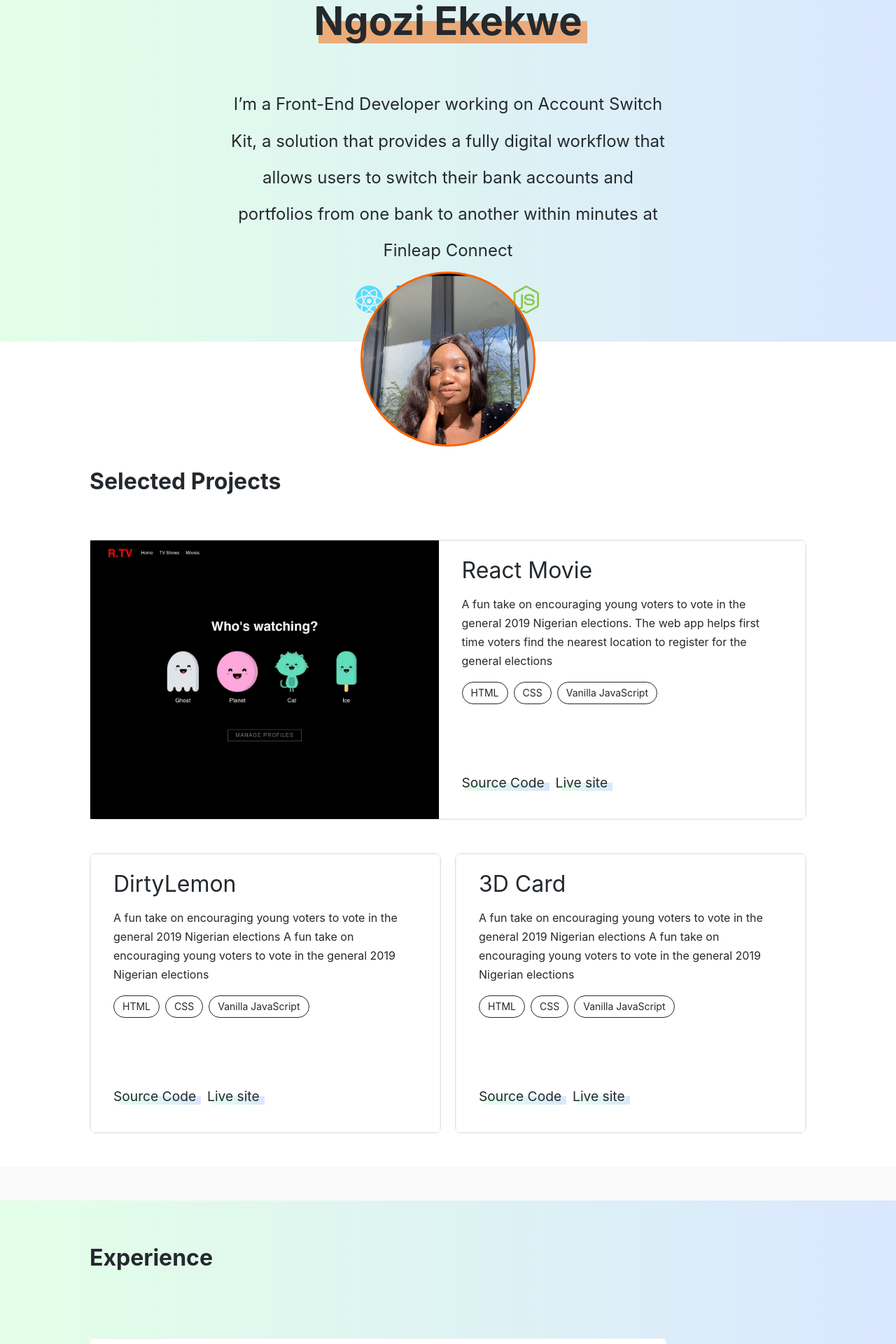
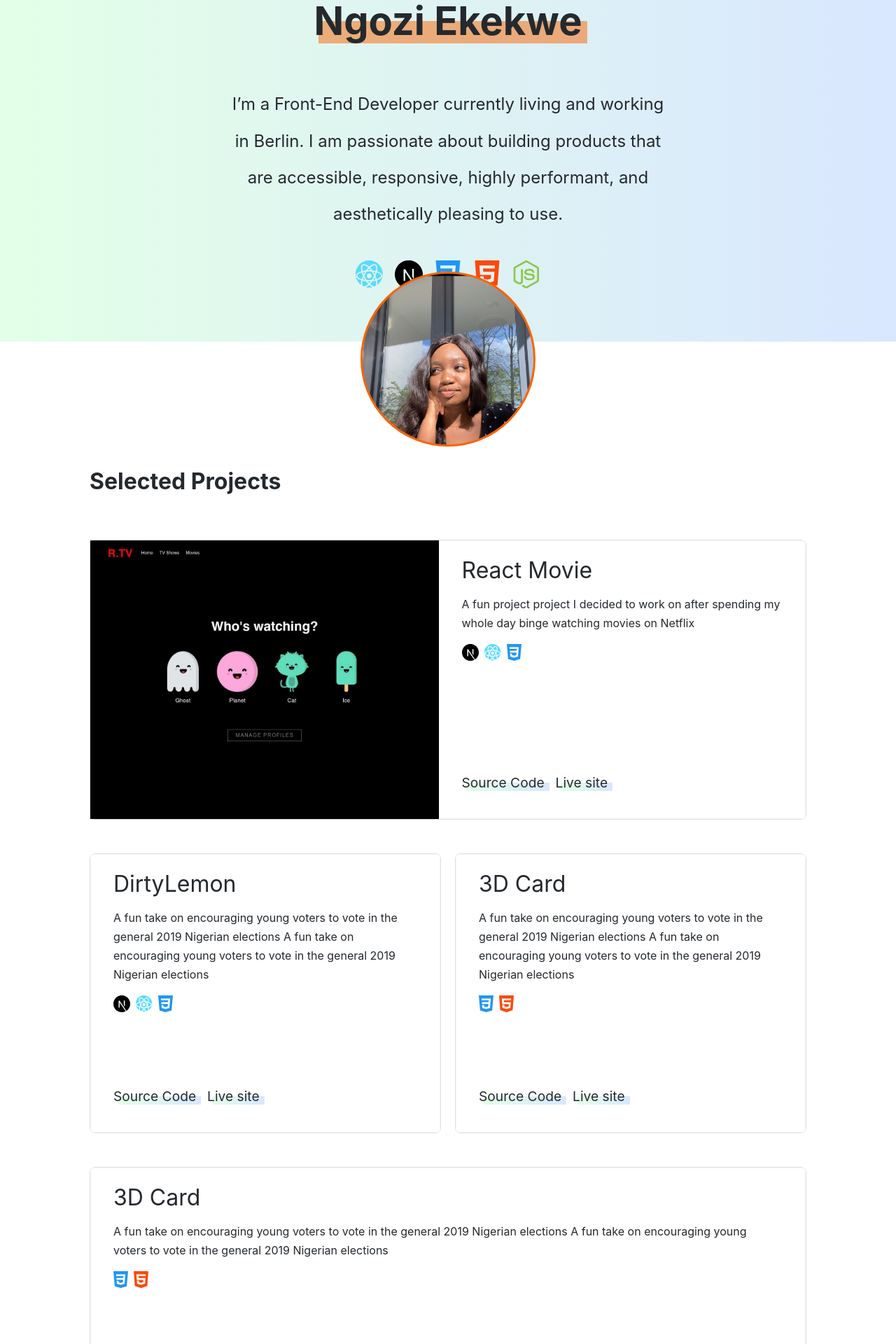
Before and after one commit to ngozi-ekekwe/ngozi.dev, a Next.js app: page / in a window 1280 px wide. Shown: the part 120-2040 px from the top of the page at 70% size. Built offline with nearby package versions, Linux system fonts and the light colour scheme.

Commit message:
add icons

```diff
--- a/components/Introduction.js
+++ b/components/Introduction.js
@@ -16,10 +16,9 @@
     let scrollTop = window.scrollY,
       minHeight = 0,
       logoHeight = Math.max(minHeight, 250 - scrollTop);
-    if(logoHeight === 0) {
-      profileRef.current.style.border = 'none';
-    }
-    else {
+    if (logoHeight === 0) {
+      profileRef.current.style.border = "none";
+    } else {
       profileRef.current.style.border = "3px solid #fa6400";
     }
     setLogoHeight(logoHeight);
@@ -30,18 +29,17 @@
         <Name>Ngozi Ekekwe</Name>
         <DescriptionWrapper>
           <Description>
-          I’m a Front-End Developer working on Account Switch Kit, a solution
-            that provides a fully digital workflow that allows users to switch
-            their bank accounts and portfolios from one bank to another within
-            minutes at Finleap Connect
+            I’m a Front-End Developer currently living and working in Berlin. I
+            am passionate about building products that are accessible,
+            responsive, highly performant, and aesthetically pleasing to use.
           </Description>
           <SkillWrapper>
-            <img src='/svgs/reactlogo.svg' alt='next' />
-            <img src='/svgs/css.svg' alt='next' />
-            <img src='/svgs/html.svg' alt='next' />
-            <img src='/svgs/next.svg' alt='next' />
-            <img src='/svgs/nodejs.svg' alt='next' />
-        </SkillWrapper>
+            <img src="/svgs/reactlogo.svg" alt="next" />
+            <img src="/svgs/next.svg" alt="next" />
+            <img src="/svgs/css.svg" alt="next" />
+            <img src="/svgs/html.svg" alt="next" />
+            <img src="/svgs/nodejs.svg" alt="next" />
+          </SkillWrapper>
         </DescriptionWrapper>
       </StyledIntroduction>
       <ProfileStyled height={logoHeight}>
@@ -70,7 +68,7 @@
   `;
 
 const SkillWrapper = styled.div`
-  display:flex;
+  display: flex;
   align-items: center;
   justify-content: center;
 
@@ -82,7 +80,7 @@
     height: 40px;
     width: 40px;
   }
-`
+`;
 
 const StyledIntroduction = styled.div`
   position: relative;
@@ -118,7 +116,7 @@
     position: absolute;
     width: calc(100%);
     animation-name: ${Linear};
-    animation-duration: .75s;
+    animation-duration: 0.75s;
     z-index: -1;
   }
 
@@ -137,12 +135,9 @@
   }
 `;
 
-const Role = styled.h2`
-  font-size: 2rem;
-`;
-
 const Description = styled.p`
   text-align: center;
+  padding-bottom: 1rem;
   color: ${(props) => props.theme.bodyColor};
   font-size: 1.5rem;
   line-height: 2.17;
--- a/components/Projects.js
+++ b/components/Projects.js
@@ -24,7 +24,7 @@
                   <ProjectTagWrapper>
                     {project.tags &&
                       project.tags.map((tag) => {
-                        return <ProjectTag>{tag}</ProjectTag>;
+                        return <ProjectTag src={`/svgs/${tag}.svg`} alt={tag} />;
                       })}
                   </ProjectTagWrapper>
                   <ProjectFooter>
@@ -66,7 +66,6 @@
   color: ${(props) => props.theme.bodyTextColor};
 
   @media screen and (max-width: ${(props) => props.theme.tablet}) {
-    width: 95%;
     padding: 1.5rem 1rem;
   }
 `;
@@ -152,7 +151,7 @@
     display: flex;
     justify-content: space-between;
 
-    img {
+    ${ProjectImage} {
       object-fit: cover;
       @media screen and (max-width: ${(props) => props.theme.tablet}) {
         display: none;
@@ -176,23 +175,8 @@
   flex-flow: row wrap;
 `;
 
-export const ProjectTag = styled.a`
-  background-color: rgba(32,33,36,0);
-  border: 1px solid ${(props) => props.theme.cardBorder};
-  border-radius: 20px;
-  -webkit-box-sizing: border-box;
-  box-sizing: border-box;
-  display: block;
-  font-size: 14px;
-  height: 32px;
-  line-height: 30px;
-  margin: 0 8px 12px 0;
-  overflow: hidden;
-  padding: 0 12px;
-  text-decoration: none;
-  -webkit-transition: background-color .2s,border .2s;
-  transition: background-color .2s,border .2s;
-  text-wrap: wrap;
+export const ProjectTag = styled.img`
+  margin-right: 0.5rem;
 }
 `;
 
--- a/utils/projects.js
+++ b/utils/projects.js
@@ -2,11 +2,10 @@
   {
     name: "React Movie",
     url: "https://optimistic-engelbart-1d97fa.netlify.app/",
-    description:
-      "A fun take on encouraging young voters to vote in the general 2019 Nigerian elections. The web app helps first time voters find the nearest location to register for the general elections",
-    short: "lavenderblushlavende",
+    short: 'Netflix Wannabe',
+    description: "A fun project project I decided to work on after spending my whole day binge watching movies on Netflix",
     block: true,
-    tags: ["HTML", "CSS", "Vanilla JavaScript"],
+    tags: ["next", "reactlogo", "css"],
     backgroundImage: 'bg3.webp'
   },
   {
@@ -15,7 +14,7 @@
     url: "https://optimistic-engelbart-1d97fa.netlify.app/",
     description: "A fun take on encouraging young voters to vote in the general 2019 Nigerian elections A fun take on encouraging young voters to vote in the general 2019 Nigerian elections",
     block: false,
-    tags: ["HTML", "CSS", "Vanilla JavaScript"],
+    tags: [ "next", "reactlogo", "css"],
   },
 
   {
@@ -24,16 +23,14 @@
     description: 'A fun take on encouraging young voters to vote in the general 2019 Nigerian elections A fun take on encouraging young voters to vote in the general 2019 Nigerian elections',
     short: 'lavenderblushlavende',
     block: false,
-    tags: ['HTML', 'CSS', 'Vanilla JavaScript']
+    tags: ['css', 'html']
   },
-  // {
-  //   name: "React Movie",
-  //   url: "https://optimistic-engelbart-1d97fa.netlify.app/",
-  //   description:
-  //     "A fun take on encouraging young voters to vote in the general 2019 Nigerian elections. The web app helps first time voters find the nearest location to register for the general elections",
-  //   short: "lavenderblushlavende",
-  //   block: true,
-  //   tags: ["HTML", "CSS", "Vanilla JavaScript"],
-  //   backgroundImage: 'bg.webp'
-  // },
+  {
+    name: '3D Card',
+    url: 'https://practical-booth-16ec78.netlify.app/',
+    description: 'A fun take on encouraging young voters to vote in the general 2019 Nigerian elections A fun take on encouraging young voters to vote in the general 2019 Nigerian elections',
+    short: 'lavenderblushlavende',
+    block: true,
+    tags: ['css', 'html']
+  },
 ];
```
